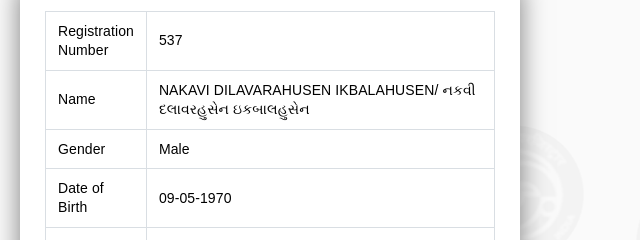
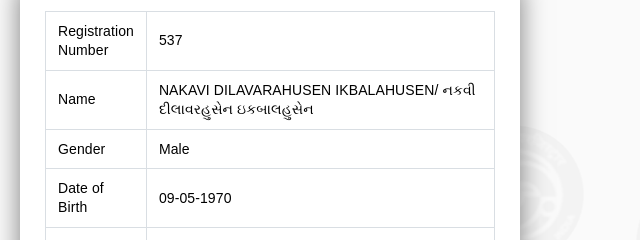
Before and after one commit to dc-crsorgi-in-gov-verify-crs-verify/Certificate-id-Fg8saaiDH87GQal6vf9TzrdoKGLnJnRFpbUWYEuj7, a plain HTML site: page index.html in a window 1280 px wide. Shown: the part 185-425 px from the top of the page, 370-1010 px from the left. Drawn offline with Linux system fonts and the light colour scheme.

Commit message:
Update index.html

```diff
--- a/index.html
+++ b/index.html
@@ -569,7 +569,7 @@ setTimeout(hideLoader, 2000);
 <div class="container">
 <table class="data-table">
 <tr><td>Registration Number</td><td>537</td></tr>
-<tr><td>Name</td><td>NAKAVI DILAVARAHUSEN IKBALAHUSEN/ નકવી દલાવરહુસેન ઇકબાલહુસેન </td></tr>
+<tr><td>Name</td><td>NAKAVI DILAVARAHUSEN IKBALAHUSEN/ નકવી દીલાવરહુસેન ઇકબાલહુસેન </td></tr>
 <tr><td>Gender</td><td>Male</td></tr>
 <tr><td>Date of Birth</td><td>09-05-1970</td></tr>
 <tr><td>Name of Mother</td><td>KANIJEFATEMA IKBALAHUSEN NAKAVI/ કનીજેફાતેમાં ઇકબાલહુસેન નકવી</td></tr>
```
